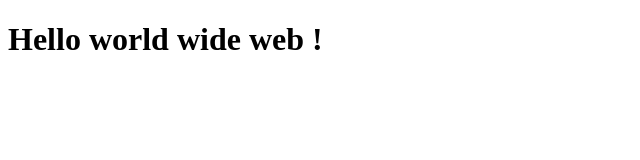
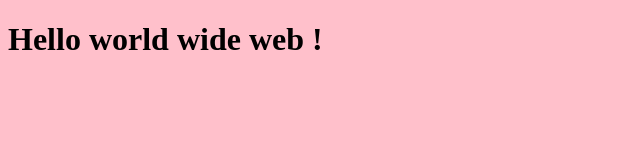
Before and after one commit to Fanny-S/M1-WD-2019-2020-CSS-project, a plain HTML site: page index.html in a window 1280 px wide. Shown: the whole page, without its empty margins (0-640 px from the left). Drawn offline with Linux system fonts and the light colour scheme; the site is published under a folder, as on GitHub Pages, so addresses that start at the root find nothing.

Commit message:
correction bug css
correction bug css

```diff
--- a/index.html
+++ b/index.html
@@ -5,7 +5,7 @@
 
     <meta charset="utf-8">
     <title> CSS class</title>
-    <link rel="stylesheet" href="/css/master.css">
+    <link rel="stylesheet" href="styles/master.css">
 
   </head>
 
```
Also changed, not shown: styles/master.css (renamed from CSS/master.css).
